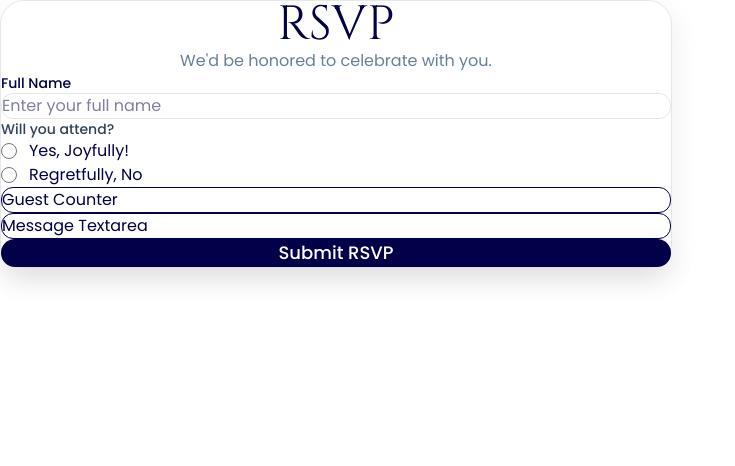
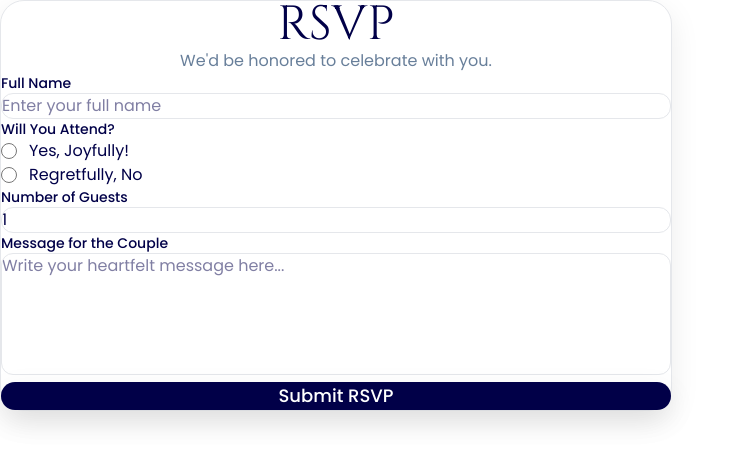
Before and after one commit to otepimnida/geo-kristine-rsvp, a React (Vite) app in the folder frontend/: page /rsvp in a window 1280 px wide. Shown: the top 466 px of the page, without its empty margins (0-735 px from the left). Built offline with nearby package versions, Linux system fonts and the light colour scheme.

Commit message:
Adding the hooks on the frontend

```diff
--- a/frontend/src/components/rsvp/AttendanceRadio.jsx
+++ b/frontend/src/components/rsvp/AttendanceRadio.jsx
@@ -1,14 +1,32 @@
+import { useFormContext } from "react-hook-form";
+
 import Radio from "../ui/Radio";
 
 function AttendanceRadio() {
+  const {
+    register,
+    formState: { errors },
+  } = useFormContext();
+
   return (
     <div className="space-y-4">
-      <h3 className="text-sm font-medium text-slate-700">Will you attend?</h3>
+      <h3 className="text-sm font-medium">Will You Attend?</h3>
 
       <div className="space-y-3">
-        <Radio name="attendance" label="Yes, Joyfully!" value="yes" />
+        <Radio
+          label="Yes, Joyfully!"
+          value="Yes, Joyfully!"
+          error={errors.attendance?.message}
+          {...register("attendance", {
+            required: "Please select your attendance.",
+          })}
+        />
 
-        <Radio name="attendance" label="Regretfully, No" value="no" />
+        <Radio
+          label="Regretfully, No"
+          value="Regretfully, No"
+          {...register("attendance")}
+        />
       </div>
     </div>
   );
--- a/frontend/src/components/rsvp/GuestCounter.jsx
+++ b/frontend/src/components/rsvp/GuestCounter.jsx
@@ -1,5 +1,32 @@
+import { useFormContext } from "react-hook-form";
+
+import Input from "../ui/Input";
+
 function GuestCounter() {
-  return <div className="border rounded-xl p-4">Guest Counter</div>;
+  const {
+    register,
+    formState: { errors },
+  } = useFormContext();
+
+  return (
+    <Input
+      type="number"
+      label="Number of Guests"
+      error={errors.guestCount?.message}
+      {...register("guestCount", {
+        required: "Please enter the number of guests.",
+        valueAsNumber: true,
+        min: {
+          value: 1,
+          message: "Minimum is 1 guest.",
+        },
+        max: {
+          value: 10,
+          message: "Maximum is 10 guests.",
+        },
+      })}
+    />
+  );
 }
 
 export default GuestCounter;
--- a/frontend/src/components/rsvp/MessageTextarea.jsx
+++ b/frontend/src/components/rsvp/MessageTextarea.jsx
@@ -1,5 +1,17 @@
+import { useFormContext } from "react-hook-form";
+
+import Textarea from "../ui/Textarea";
+
 function MessageTextarea() {
-  return <div className="border rounded-xl p-4">Message Textarea</div>;
+  const { register } = useFormContext();
+
+  return (
+    <Textarea
+      label="Message for the Couple"
+      placeholder="Write your heartfelt message here..."
+      {...register("message")}
+    />
+  );
 }
 
 export default MessageTextarea;
--- a/frontend/src/components/rsvp/RSVPForm.jsx
+++ b/frontend/src/components/rsvp/RSVPForm.jsx
@@ -1,12 +1,24 @@
+import { FormProvider } from "react-hook-form";
+
 import RSVPInput from "./RSVPInput";
 import AttendanceRadio from "./AttendanceRadio";
 import GuestCounter from "./GuestCounter";
 import MessageTextarea from "./MessageTextarea";
+
 import Button from "../ui/Button";
+
+import useRSVPForm from "../../hooks/useRSVPForm";
 
 import { theme } from "../../styles/theme";
 
 function RSVPForm() {
+  const { methods, onSubmit } = useRSVPForm();
+
+  const {
+    handleSubmit,
+    formState: { isSubmitting },
+  } = methods;
+
   return (
     <section
       className="rounded-3xl border p-10"
@@ -36,19 +48,21 @@ function RSVPForm() {
         We'd be honored to celebrate with you.
       </p>
 
-      <div className="space-y-8">
-        <RSVPInput />
+      <FormProvider {...methods}>
+        <form onSubmit={handleSubmit(onSubmit)} className="space-y-8">
+          <RSVPInput />
 
-        <AttendanceRadio />
+          <AttendanceRadio />
 
-        <GuestCounter />
+          <GuestCounter />
 
-        <MessageTextarea />
+          <MessageTextarea />
 
-        <div className="pt-4">
-          <Button className="w-full">Submit RSVP</Button>
-        </div>
-      </div>
+          <Button type="submit" className="w-full">
+            {isSubmitting ? "Submitting..." : "Submit RSVP"}
+          </Button>
+        </form>
+      </FormProvider>
     </section>
   );
 }
--- a/frontend/src/components/rsvp/RSVPInput.jsx
+++ b/frontend/src/components/rsvp/RSVPInput.jsx
@@ -1,7 +1,27 @@
+import { useFormContext } from "react-hook-form";
+
 import Input from "../ui/Input";
 
 function RSVPInput() {
-  return <Input label="Full Name" placeholder="Enter your full name" />;
+  const {
+    register,
+    formState: { errors },
+  } = useFormContext();
+
+  return (
+    <Input
+      label="Full Name"
+      placeholder="Enter your full name"
+      error={errors.fullName?.message}
+      {...register("fullName", {
+        required: "Full name is required.",
+        minLength: {
+          value: 3,
+          message: "Please enter your complete name.",
+        },
+      })}
+    />
+  );
 }
 
 export default RSVPInput;
--- a/frontend/src/components/ui/Input.jsx
+++ b/frontend/src/components/ui/Input.jsx
@@ -1,6 +1,8 @@
+import { forwardRef } from "react";
 import { theme } from "../../styles/theme";
 
-function Input({ label, placeholder, value, onChange, type = "text" }) {
+const Input = forwardRef(
+  ({ label, type = "text", placeholder = "", error, ...props }, ref) => {
     return (
       <div className="space-y-2">
         <label
@@ -14,17 +16,24 @@ function Input({ label, placeholder, value, onChange, type = "text" }) {
         </label>
 
         <input
+          ref={ref}
           type={type}
-        value={value}
-        onChange={onChange}
           placeholder={placeholder}
-        className="w-full rounded-xl border px-4 py-3 outline-none transition-all focus:ring-2"
+          {...props}
+          className={`w-full rounded-xl border px-4 py-3 outline-none transition-all focus:ring-2 ${
+            error ? "border-red-500" : ""
+          }`}
           style={{
-          borderColor: theme.colors.border,
+            borderColor: error ? "#ef4444" : theme.colors.border,
           }}
         />
+
+        {error && <p className="text-sm text-red-500">{error}</p>}
       </div>
     );
   }
+);
+
+Input.displayName = "Input";
 
 export default Input;
--- a/frontend/src/components/ui/Radio.jsx
+++ b/frontend/src/components/ui/Radio.jsx
@@ -1,15 +1,15 @@
+import { forwardRef } from "react";
 import { theme } from "../../styles/theme";
 
-function Radio({ label, name, value, checked = false, onChange = () => {} }) {
+const Radio = forwardRef(({ label, error, className = "", ...props }, ref) => {
   return (
-    <label className="flex items-center gap-3 cursor-pointer">
+    <div className="space-y-1">
+      <label className="flex cursor-pointer items-center gap-3">
         <input
+          ref={ref}
           type="radio"
-        name={name}
-        value={value}
-        checked={checked}
-        onChange={onChange}
-        className="h-4 w-4 accent-blue-900"
+          {...props}
+          className={`h-4 w-4 accent-blue-900 ${className}`}
         />
 
         <span
@@ -22,7 +22,12 @@ function Radio({ label, name, value, checked = false, onChange = () => {} }) {
           {label}
         </span>
       </label>
+
+      {error && <p className="text-sm text-red-500">{error}</p>}
+    </div>
   );
-}
+});
+
+Radio.displayName = "Radio";
 
 export default Radio;
--- a/frontend/src/components/ui/Textarea.jsx
+++ b/frontend/src/components/ui/Textarea.jsx
@@ -1,6 +1,8 @@
+import { forwardRef } from "react";
 import { theme } from "../../styles/theme";
 
-function Textarea({ label, placeholder, value, onChange }) {
+const Textarea = forwardRef(
+  ({ label, placeholder = "", error, ...props }, ref) => {
     return (
       <div className="space-y-2">
         <label
@@ -14,17 +16,24 @@ function Textarea({ label, placeholder, value, onChange }) {
         </label>
 
         <textarea
+          ref={ref}
           rows={5}
-        value={value}
-        onChange={onChange}
           placeholder={placeholder}
-        className="w-full rounded-xl border px-4 py-3 outline-none transition-all focus:ring-2 resize-none"
+          {...props}
+          className={`w-full resize-none rounded-xl border px-4 py-3 outline-none transition-all focus:ring-2 ${
+            error ? "border-red-500" : ""
+          }`}
           style={{
-          borderColor: theme.colors.border,
+            borderColor: error ? "#ef4444" : theme.colors.border,
           }}
         />
+
+        {error && <p className="text-sm text-red-500">{error}</p>}
       </div>
     );
   }
+);
+
+Textarea.displayName = "Textarea";
 
 export default Textarea;
--- /dev/null
+++ b/frontend/src/hooks/useRSVPForm.js
@@ -0,0 +1,28 @@
+import { useForm } from "react-hook-form";
+
+function useRSVPForm() {
+  const methods = useForm({
+    defaultValues: {
+      fullName: "",
+      attendance: "",
+      guestCount: 1,
+      message: "",
+    },
+    mode: "onBlur",
+  });
+
+  const onSubmit = async (data) => {
+    console.log("RSVP Data:", data);
+
+    // Backend API will be connected in the next milestone.
+
+    methods.reset();
+  };
+
+  return {
+    methods,
+    onSubmit,
+  };
+}
+
+export default useRSVPForm;
```
Lines whose indentation alone changed are shown as unchanged.
